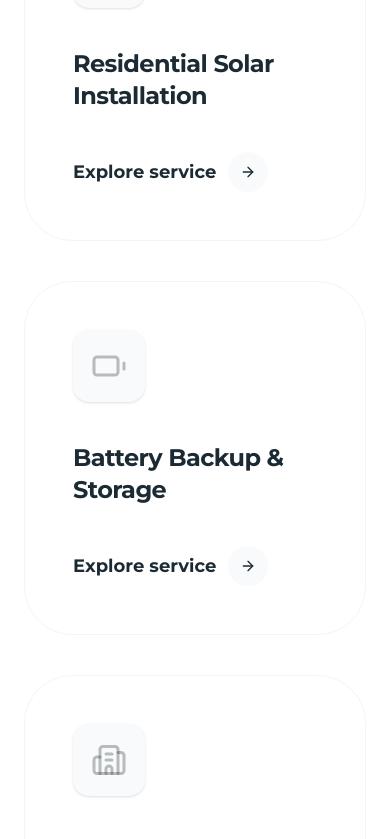
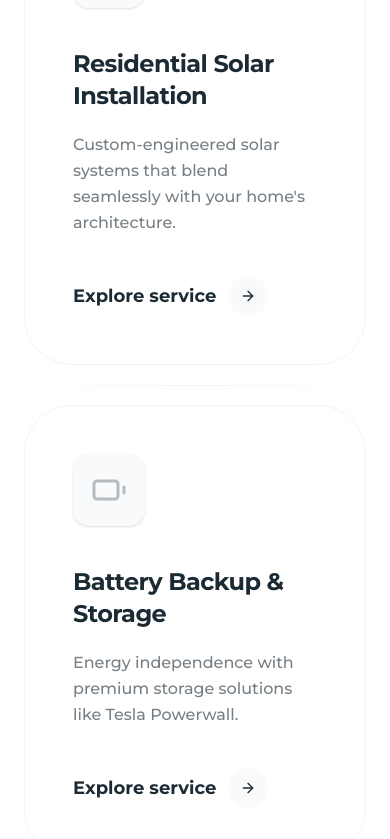
Before and after one commit to Compass2026/Logic-Solar, a React (Vite) app: page / in a window 390 px wide. Shown: the part 5840-6679 px from the top of the page. Built offline with nearby package versions, Linux system fonts and the light colour scheme.

Commit message:
Replace scroll animations with scale transitions for mobile and fix linting errors

```diff
--- a/src/components/ServicesOverview.tsx
+++ b/src/components/ServicesOverview.tsx
@@ -37,10 +37,10 @@
             return (
               <motion.div
                 key={service.id}
-                initial={{ opacity: 0, y: 30 }}
-                whileInView={{ opacity: 1, y: 0 }}
-                transition={{ delay: index * 0.15, duration: 0.8 }}
-                viewport={{ once: true }}
+                initial={{ opacity: 0, scale: 0.95 }}
+                whileInView={{ opacity: 1, scale: 1 }}
+                transition={{ duration: 0.5 }}
+                viewport={{ once: true, margin: "-50px" }}
                 className="group relative bg-white p-12 rounded-[48px] hover:shadow-[0_40px_80px_-20px_rgba(0,0,0,0.12)] transition-all duration-700 border border-gray-100 flex flex-col"
               >
                 {/* Hover Glow */}
@@ -52,10 +52,10 @@
                   </div>
                   <h3 className="text-2xl font-bold text-brand-dark mb-5 tracking-tight">{service.title}</h3>
                   <p className="text-brand-dark/60 mb-10 flex-grow leading-relaxed font-medium">
-                    {service.description}
+                    {service.shortDescription}
                   </p>
                   <Link
-                    to={service.href}
+                    to={`/services/${service.slug}`}
                     className="inline-flex items-center gap-3 text-brand-dark font-bold text-lg group/link"
                   >
                     Explore service
--- a/src/pages/Home.tsx
+++ b/src/pages/Home.tsx
@@ -135,10 +135,10 @@
             ].map((item, i) => (
               <motion.div
                 key={i}
-                initial={{ opacity: 0, y: 30 }}
-                whileInView={{ opacity: 1, y: 0 }}
-                transition={{ delay: i * 0.1, duration: 0.8 }}
-                viewport={{ once: true }}
+                initial={{ opacity: 0, scale: 0.95 }}
+                whileInView={{ opacity: 1, scale: 1 }}
+                transition={{ duration: 0.5 }}
+                viewport={{ once: true, margin: "-50px" }}
                 className="relative group p-10 rounded-[40px] bg-white border border-gray-100 hover:border-brand-gold/30 hover:shadow-2xl transition-all duration-500"
               >
                 <div className="w-16 h-16 rounded-2xl bg-brand-dark text-brand-gold flex items-center justify-center text-xl font-black mb-8 group-hover:scale-110 transition-transform duration-500 shadow-xl shadow-brand-dark/20">
@@ -172,9 +172,10 @@
 
           <div className="grid md:grid-cols-2 gap-10 lg:gap-16">
             <motion.div
-              initial={{ opacity: 0, x: -20 }}
-              whileInView={{ opacity: 1, x: 0 }}
-              viewport={{ once: true }}
+              initial={{ opacity: 0, scale: 0.95 }}
+              whileInView={{ opacity: 1, scale: 1 }}
+              transition={{ duration: 0.5 }}
+              viewport={{ once: true, margin: "-50px" }}
               className="bg-white/5 p-12 rounded-[48px] border border-white/10 backdrop-blur-sm"
             >
               <div className="flex items-center gap-5 mb-12">
@@ -199,9 +200,10 @@
             </motion.div>
 
             <motion.div
-              initial={{ opacity: 0, x: 20 }}
-              whileInView={{ opacity: 1, x: 0 }}
-              viewport={{ once: true }}
+              initial={{ opacity: 0, scale: 0.95 }}
+              whileInView={{ opacity: 1, scale: 1 }}
+              transition={{ duration: 0.5 }}
+              viewport={{ once: true, margin: "-50px" }}
               className="bg-brand-gold p-12 rounded-[48px] shadow-[0_40px_80px_-20px_rgba(249,205,13,0.25)]"
             >
               <div className="flex items-center gap-5 mb-12">
```
